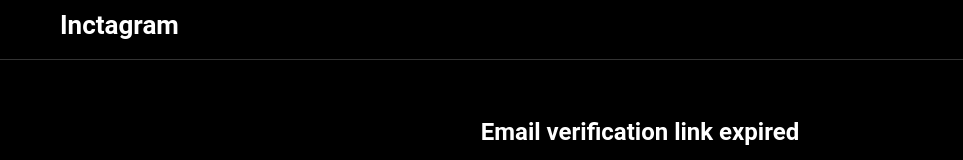
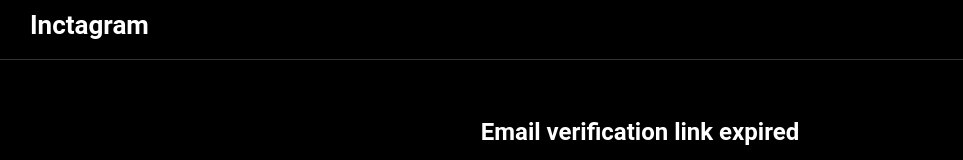
Before and after one commit to Anton1919/front-team, a Next.js app: page /confirm-email in a window 1280 px wide. Shown: the top 160 px of the page, without its empty margins (0-963 px from the left). Built offline with nearby package versions, Linux system fonts and the light colour scheme; no server answers.

Commit message:
feat: add logout

```diff
--- a/src/shared/header/Header.module.scss
+++ b/src/shared/header/Header.module.scss
@@ -2,16 +2,22 @@
   color:#FFFFFF;
   height: 60px;
   display: flex;
-  justify-content: center;
+  border-bottom:solid 1px #333333;
+  justify-content: space-between;
+  align-items: center;
+  padding: 0 30px;
 
   .title{
     font-size: 26px;
     font-style: normal;
     font-weight: 600;
-    border-bottom:solid 1px #333333;
     height: 60px;
-    width: 100%;
     padding-top:12px;
-    padding-left:60px;
   }
 }
+
+.container {
+  max-width: 1280px;
+  width: 100%;
+  margin: 0 auto;
+}
--- a/src/shared/header/index.tsx
+++ b/src/shared/header/index.tsx
@@ -1,4 +1,10 @@
 import React, { FC, ReactNode } from 'react';
+
+import classNames from 'classnames';
+
+import { LogOut } from '@/shared/logOut';
+
+import { selectIsAuth, useAuthStore } from '@/features/auth/store';
 
 import style from './Header.module.scss'
 
@@ -7,10 +13,16 @@
 }
 
 export const Header: FC<HeaderPropsType> = ({ children }) => {
+  const isAuth = useAuthStore(selectIsAuth)
+
   return (
-    <header className={style.headerBlock}>
+    <header className={classNames(style.headerBlock, style.container)}>
+
       <div className={style.title}>Inctagram</div>
       {children}
+
+      {isAuth && <LogOut/>}
+
     </header>
   );
 };
--- /dev/null
+++ b/src/shared/logOut/LogOut.module.scss
@@ -0,0 +1,6 @@
+.logOut {
+  display: flex;
+  align-items: center;
+  column-gap: 5px;
+  cursor: pointer;
+}
--- /dev/null
+++ b/src/shared/logOut/index.tsx
@@ -0,0 +1,42 @@
+import React, { useState } from 'react';
+import Image from 'next/image';
+
+import { useQueryClient } from '@tanstack/react-query';
+
+import logOutSvg from '@/assets/icons/logOut.svg'
+import { ModalWindow } from '@/shared/modalWindow/modalWindow';
+import { Button } from '@/shared/button/Button';
+import { selectEmail, useAuthStore } from '@/features/auth/store';
+
+import s from './LogOut.module.scss'
+
+export const LogOut = () => {
+  const [openModal, setOpenModal] = useState<boolean>(false)
+  const email = useAuthStore(selectEmail)
+
+  const onClick = () => setOpenModal(!openModal)
+
+  const queryClient = useQueryClient();
+
+  const logOutHandler = () => {
+    localStorage.setItem('accessToken', '')
+    queryClient.invalidateQueries(['me'])
+  }
+
+  return (
+    <>
+      <div className={s.logOut} onClick={onClick}>
+        <Image src={logOutSvg} alt={'log out icon'}/>
+        <span>Log out</span>
+      </div>
+      <ModalWindow isOpen={openModal} setIsOpen={setOpenModal} title={'Log out'}>
+        <div>{`Are you really want to log out of your account ${email} ?`}
+          <div style={{ display: 'flex', justifyContent: 'space-evenly', paddingTop: '30px' }}>
+            <Button button_name={'Yes'} variant={'transparent'} button_handler={logOutHandler}/>
+            <Button button_name={'No'} button_handler={onClick} />
+          </div>
+        </div>
+      </ModalWindow>
+    </>
+  );
+};
--- a/src/shared/modalWindow/modalWindow.tsx
+++ b/src/shared/modalWindow/modalWindow.tsx
@@ -1,4 +1,4 @@
-import React, { FC, ReactNode, useState } from 'react';
+import React, { FC, ReactNode } from 'react';
 
 import Image from 'next/image';
 
@@ -7,19 +7,18 @@
 import s from './modalWindow.module.scss'
 
 type ModalWindowProps = {
-    isActive: boolean
-    title: string
-    children: ReactNode
+  isOpen: boolean
+  title: string
+  setIsOpen: (value: boolean) => void
+  children: ReactNode
 }
 
-export const ModalWindow: FC<ModalWindowProps> = ({ isActive, children, title }) => {
+export const ModalWindow: FC<ModalWindowProps> = ({ isOpen, setIsOpen, children, title }) => {
 
-  const [isOpened, setIsOpened] = useState<boolean>(isActive)
-
-  const closeModalHandler = () => setIsOpened(false)
+  const closeModalHandler = () => setIsOpen(!isOpen)
 
   return (<>
-    {isOpened ? <div className={s.modalBlock} onClick={closeModalHandler}>
+    {isOpen ? <div className={s.modalBlock} onClick={closeModalHandler}>
       <div className={s.modalContent} onClick={event => event.stopPropagation()}>
         <div className={s.title}>
           {title}
```
